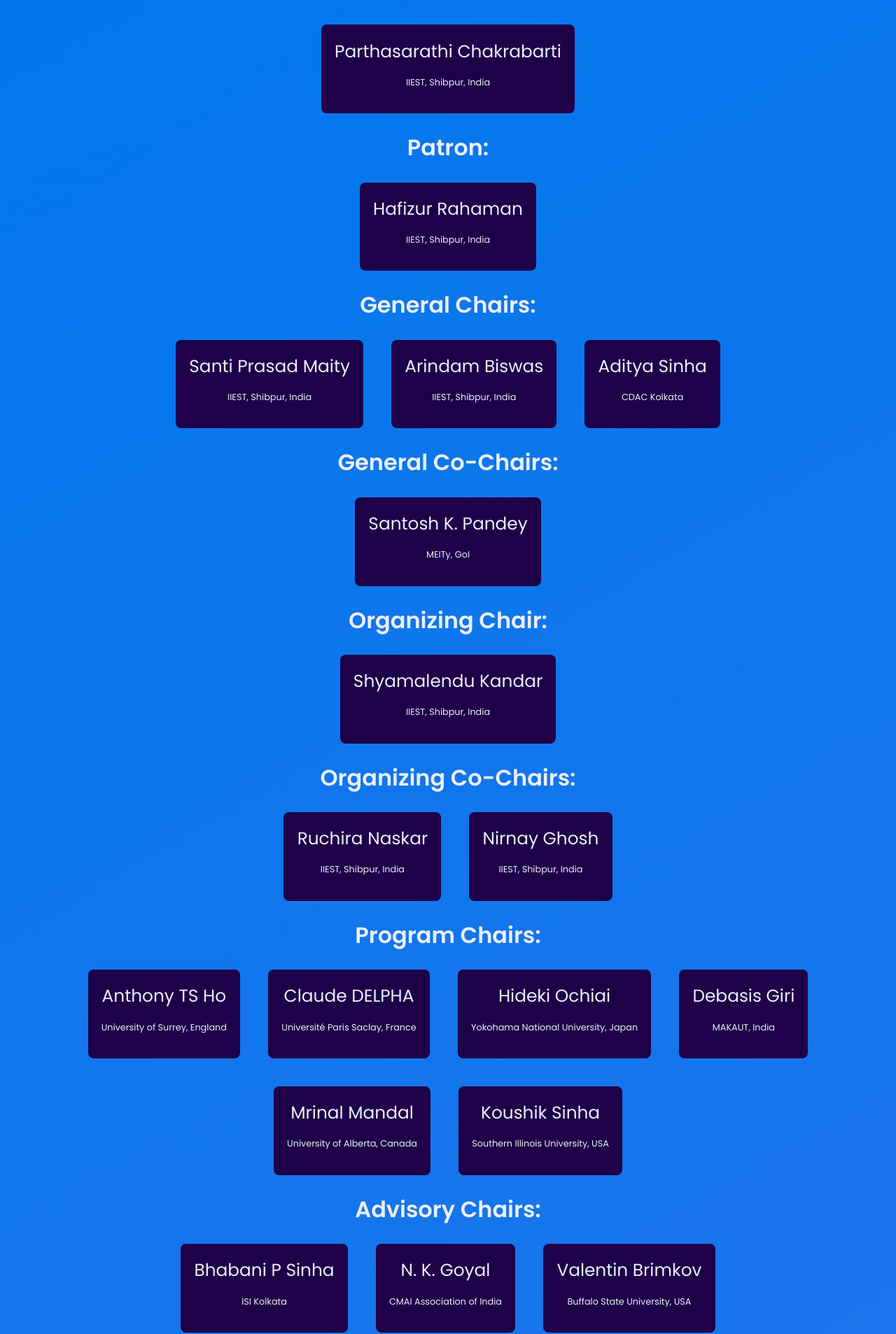
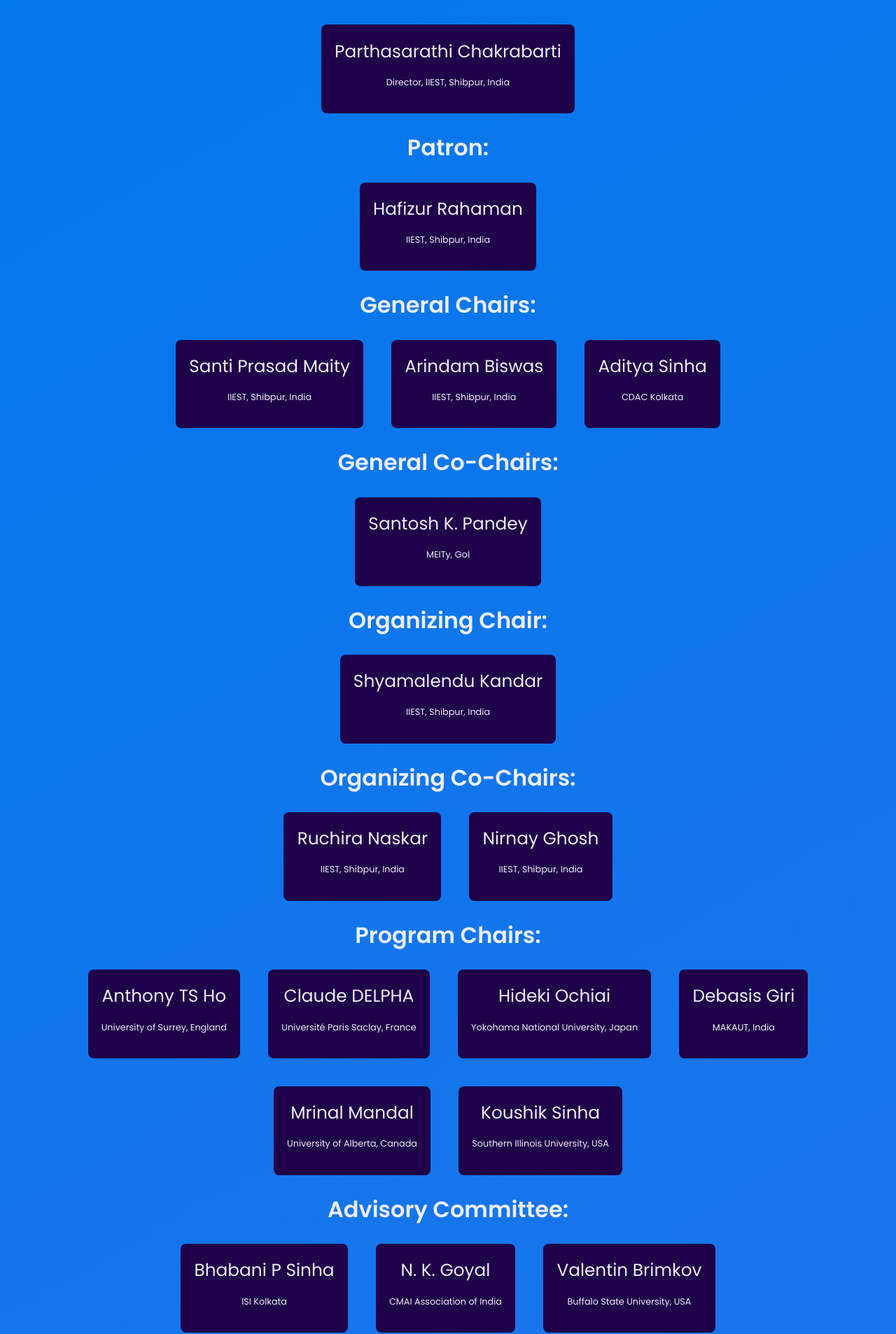
Before and after one commit to techlism/ICISS-2024-Website, a React (Create React App) app: page /committee in a window 1280 px wide. Shown: the part 233-2140 px from the top of the page at 70% size. Built offline with nearby package versions, Linux system fonts and the light colour scheme; a web font is replaced by a local one.

Commit message:
minor tweaks in committee page

```diff
--- a/src/components/pages/CommitteePage.jsx
+++ b/src/components/pages/CommitteePage.jsx
@@ -6,7 +6,7 @@ const CommitteePage = ()=>{
             <div className={styling.professors}>
                 <h2 className={styling.h2} >Chief Patron:</h2>
                 <div className={styling.professorsGrid}>
-                    <ProfessorCard name='Parthasarathi Chakrabarti' description='IIEST, Shibpur, India'/>
+                    <ProfessorCard name='Parthasarathi Chakrabarti' description='Director, IIEST, Shibpur, India'/>
                 </div>
 
                 <h2 className={styling.h2} >Patron:</h2>
@@ -42,7 +42,7 @@ const CommitteePage = ()=>{
                     <ProfessorCard name='Mrinal Mandal' description='University of Alberta, Canada'/>
                     <ProfessorCard name='Koushik Sinha' description='Southern Illinois University, USA'/>
                 </div>
-                <h2 className={styling.h2} >Advisory Chairs:</h2>
+                <h2 className={styling.h2} >Advisory Committee:</h2>
                 <div className={styling.professorsGrid}>
                     <ProfessorCard name='Bhabani P Sinha' description='ISI Kolkata'/>
                     <ProfessorCard name='N. K. Goyal' description="CMAI Association of India"/>
```
